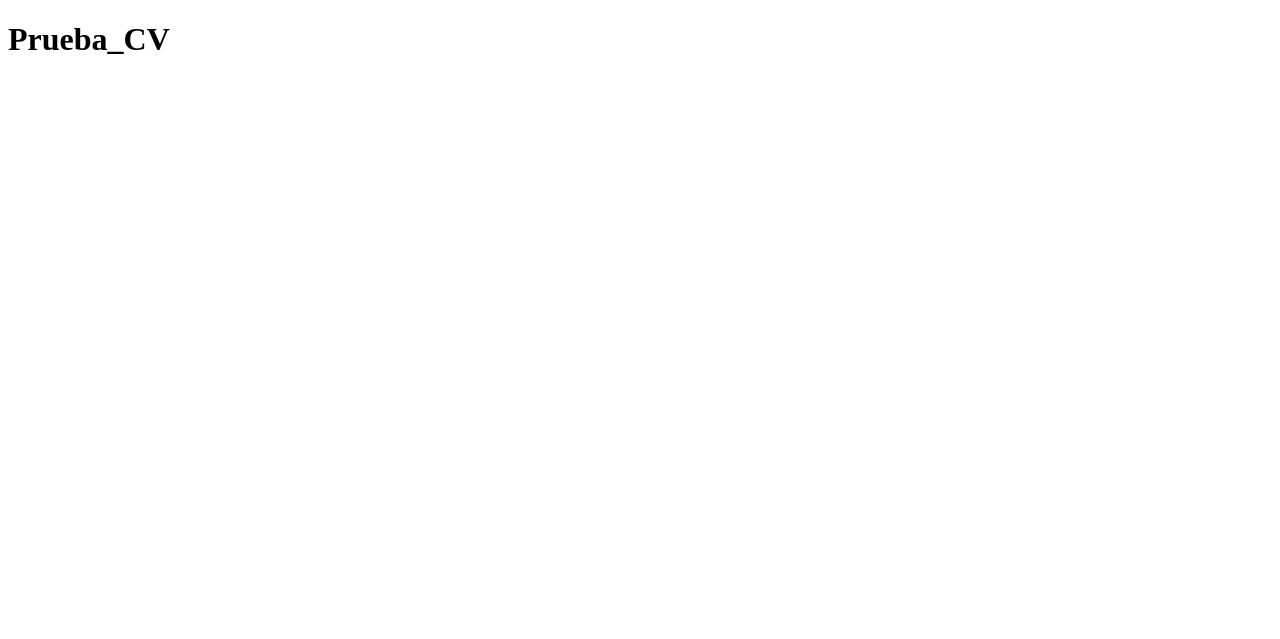
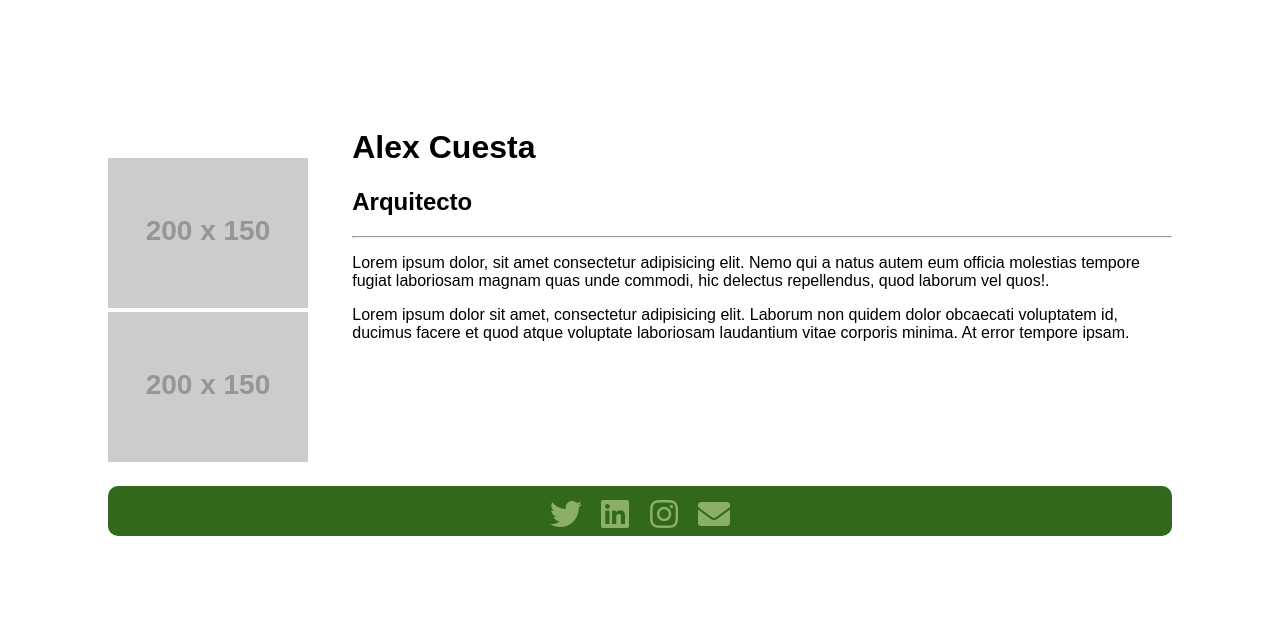
Before and after one commit to alxcuesta/modulo_JS_ACH_CV, a plain HTML site: page index.html in a window 1280 px wide. Drawn offline with Linux system fonts and the light colour scheme; placeholder pictures from the web are drawn by us.

Commit message:
subida_02

```diff
--- a/index.html
+++ b/index.html
@@ -2,10 +2,38 @@
 <html>
 <head>
     <meta charset="UTF-8">
-    <meta name="viewport" content="width=device-width, initial-scale=1.0">
     <title>Alex Cuesta CV</title>
+    <link rel="stylesheet" href="style.css">
+    <link rel="stylesheet" href="https://use.fontawesome.com/releases/v5.0.7/css/all.css">  </head>
 </head>
 <body>
-    <h1>Prueba_CV</h1>
+    <div class="cajaPrincipal">
+        <div class="cajaInfo">
+          <div class="imagenesCV">
+              <img src="https://via.placeholder.com/200x150" alt="Foto">
+              <img src="https://via.placeholder.com/200x150" alt="Foto">
+          </div>
+          <div class="personal-info">
+            <div>
+              <h1>Alex Cuesta</h1>
+              <h2>Arquitecto</h2>
+              <hr>
+            </div>
+            <div class="resumenVida">
+              <p>Lorem ipsum dolor, sit amet consectetur adipisicing elit. Nemo qui a natus autem eum officia molestias tempore fugiat laboriosam magnam quas unde commodi, hic delectus repellendus, quod laborum vel quos!. </p>
+              <p>Lorem ipsum dolor sit amet, consectetur adipisicing elit. Laborum non quidem dolor obcaecati voluptatem id, ducimus facere et quod atque voluptate laboriosam laudantium vitae corporis minima. At error tempore ipsam.</p>
+            </div>
+          </div>
+        </div>
+        <div class="barraRedes">
+          <ul class="redes">
+            <li><a href="https://www.twitter.com/alxcuesta" target="_blank"><i class="fab fa-twitter"></i></a></li>
+            <li><a href="https://www.linkedin.com/in/libertadchapinalcervantes/" target="_blank"><i class="fab fa-linkedin"></i></a></li>
+            <li><a href="https://www.instagram.com/alxcuesta" target="_blank"><i class="fab fa-instagram"></i></a></li>
+            <li><a href="mailto:alxcuesta@gmail.com" target="_blank"><i class="fas fa-envelope"></i></a></li>
+          </ul>
+        </div>
+      </div>
+      <script src="script.jss"></script>
 </body>
 </html>
--- /dev/null
+++ b/style.css
@@ -0,0 +1,72 @@
+
+
+  /*ESTILO DE LA TIPO*/
+  body {
+    font-family: Arial, Helvetica, sans-serif
+  }
+
+
+  /* CONTENEDOR PRINCIPAL*/
+  .cajaPrincipal {
+    padding: 100px;
+  }
+
+
+  /*ESTILO BARRA REDES*/
+  .barraRedes {
+    background-color: rgb(50, 104, 28);
+    border-radius: 10px;
+    height: 50px;
+  }
+
+
+  /*ESTILO BOTONES REDES*/
+  .redes {
+    margin: 0;
+    padding-left: 0;
+    list-style: none;
+    display: flex;
+    flex-direction: column;
+    justify-content: space-between;
+    align-items:center;
+  }
+
+  /*ESTILO BLOQUE IMAGENES*/
+  .imagenesCV{
+    margin-top: 50px;
+    margin-bottom: 20px;
+  }
+
+  /*REDES LINKS 'a'*/
+  .redes a {
+    color: rgb(138, 175, 101);
+  }
+
+  /*REDES ICONO 'i'*/
+  .redes i {
+    padding: 10px;
+    transform: scale(2);
+  }
+
+  .cajaInfo {
+        display:flex;
+        border: top 0;px;
+    }
+
+    .redes {
+        flex-direction: row;
+        justify-content: space-around;
+        max-width: 200px;
+        margin: 0 auto;
+        padding: 10px 0;
+    }
+
+    .redes li {
+        display: flex;
+        flex-direction: row;
+    }
+
+    .personal-info {
+        margin-left: 30px;
+    }
+  }
```
